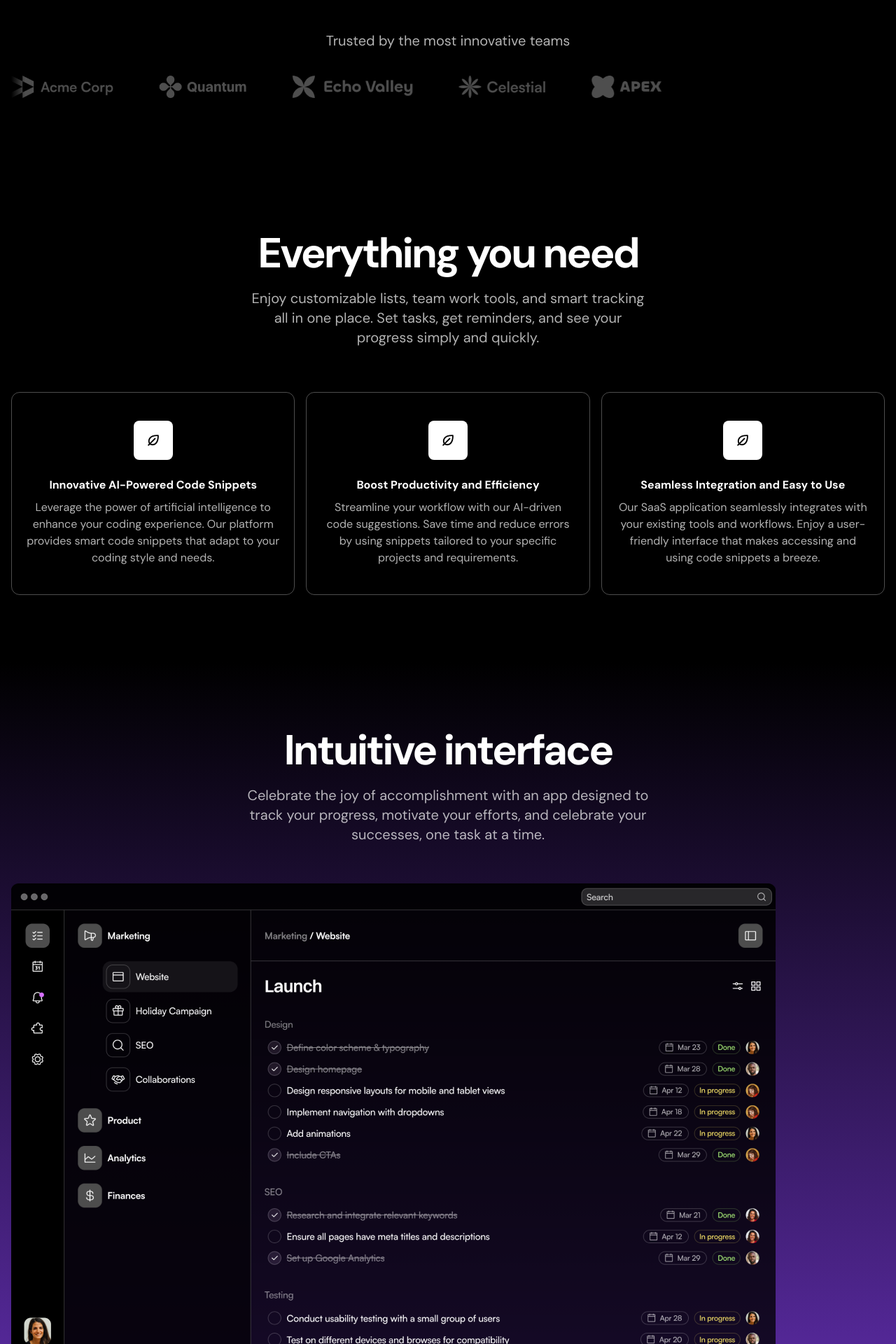
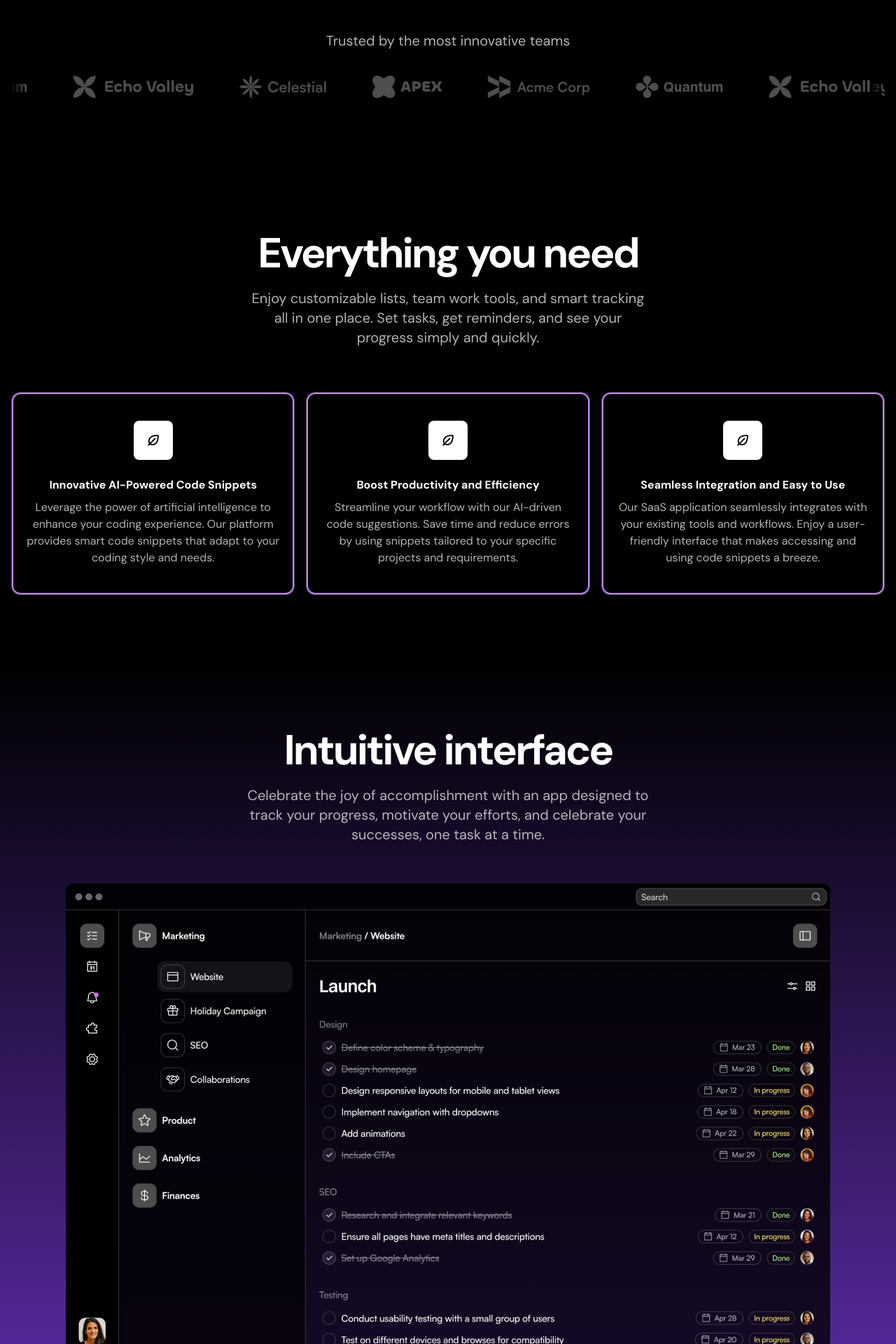
Before and after one commit to Tushar4351/Ai-code-snippet-manager, a Next.js app: page / in a window 1280 px wide. Shown: the part 880-2800 px from the top of the page at 70% size. Built offline with nearby package versions, Linux system fonts and the light colour scheme.

Commit message:
home page done

```diff
--- a/package.json
+++ b/package.json
@@ -10,9 +10,12 @@
   },
   "dependencies": {
     "clsx": "^2.1.1",
+    "framer-motion": "^11.3.2",
     "next": "14.2.5",
+    "next-auth": "^5.0.0-beta.19",
     "react": "^18",
-    "react-dom": "^18"
+    "react-dom": "^18",
+    "zod": "^3.23.8"
   },
   "devDependencies": {
     "@svgr/webpack": "^8.1.0",
--- a/src/app/globals.css
+++ b/src/app/globals.css
@@ -1,3 +1,16 @@
 @tailwind base;
 @tailwind components;
 @tailwind utilities;
+
+@keyframes ticker {
+    0% {
+      transform: translateX(0);
+    }
+    100% {
+      transform: translateX(-50%);
+    }
+  }
+
+  .animate-ticker {
+    animation: ticker 30s linear infinite;
+  }
--- a/src/app/page.tsx
+++ b/src/app/page.tsx
@@ -2,6 +2,7 @@ import Banner from "@/components/Banner";
 import CallToAction from "@/components/CallToAction";
 import FAQs from "@/components/FAQs";
 import Features from "@/components/Features";
+import Footer from "@/components/Footer";
 import Hero from "@/components/Hero";
 import LogoTicker from "@/components/LogoTicker";
 import NavBar from "@/components/NavBar";
@@ -18,6 +19,7 @@ export default function Home() {
       <ProductShowcase />
       <FAQs />
       <CallToAction />
+      <Footer/>
     </>
   );
 }
--- a/src/components/CallToAction.tsx
+++ b/src/components/CallToAction.tsx
@@ -1,9 +1,71 @@
-import React from 'react'
+"use client";
+
+import { motion, useScroll, useTransform } from "framer-motion";
+import helixImage from "../assets/images/helix2.png";
+import emojiStarImage from "../assets/images/emojistar.png";
+import Image from "next/image";
+import { useRef } from "react";
 
 const CallToAction = () => {
+  const containerRef = useRef<HTMLDivElement>(null);
+  const { scrollYProgress } = useScroll({
+    target: containerRef,
+    offset: ["start end", "end end"],
+  });
+  const translateY = useTransform(scrollYProgress, [0, 1], [50, -50]);
+  const opacity = useTransform(scrollYProgress, [0, 1], [0.5, 1]);
   return (
-    <div>CallToAction</div>
-  )
-}
+    <div
+      className="bg-black text-white py-[72px] sm:py-24 text-center"
+      ref={containerRef}
+    >
+      <div className="container max-w-xl relative">
+        <motion.div
+          style={{
+            translateY,
+          }}
+        >
+          <Image
+            src={helixImage}
+            alt="helix picture"
+            className="absolute top-6 left-[calc(100%+36px)] hidden sm:inline"
+          />
+        </motion.div>
+        <motion.div
+          style={{
+            translateY,
+          }}
+        >
+          <Image
+            src={emojiStarImage}
+            alt="Emoji StarImage picture"
+            className="absolute -top-[120px] right-[calc(100%+24px)] hidden sm:inline"
+          />
+        </motion.div>
+        <h2 className="font-bold text-5xl sm:text-6xl tracking-tighter">
+          Get instant access
+        </h2>
+        <div className="max-w-xl mx-auto">
+          <p className="mt-5 text-xl text-white/70">
+            Celebrate the joy of accomplishment with an app designed to track
+            your progress and motivate your efforts.
+          </p>
+        </div>
+        <form className="mt-10 flex flex-col gap-2.5 max-w-sm mx-auto sm:flex-row">
+          <input
+            type="email"
+            name=""
+            id=""
+            placeholder="Your@email.com"
+            className="h-12 bg-white/20 rounded-lg px-5 font-medium placeholder:text-[#9CA3AF] sm:flex-1"
+          />
+          <button className="bg-white text-black h-12 rounded-lg px-5">
+            Get Access
+          </button>
+        </form>
+      </div>
+    </div>
+  );
+};
 
-export default CallToAction
+export default CallToAction;
--- /dev/null
+++ b/src/components/Feature.tsx
@@ -0,0 +1,66 @@
+"use client";
+import { motion, useMotionValue } from "framer-motion";
+import EcosystemIcon from "../assets/icons/ecosystem.svg";
+import { useEffect, useRef, useState } from "react";
+
+const Feature = ({
+  title,
+  description,
+}: {
+  title: string;
+  description: string;
+}) => {
+  const offsetX = useMotionValue(-100);
+  const offsetY = useMotionValue(-100);
+  const [maskImage, setMaskImage] = useState("");
+  const border = useRef<HTMLDivElement>(null);
+
+  useEffect(() => {
+    const updateMousePosition = (e: MouseEvent) => {
+      if (!border.current) return;
+      const BorderRect = border.current.getBoundingClientRect();
+      offsetX.set(e.clientX - BorderRect.x);
+      offsetY.set(e.clientY - BorderRect.y);
+    };
+
+    const updateMaskImage = () => {
+      setMaskImage(
+        `radial-gradient(100px 100px at ${offsetX.get()}px ${offsetY.get()}px, black, transparent)`
+      );
+    };
+
+    // Subscribe to motion value changes and update the mask image
+    const unsubscribeX = offsetX.on("change", updateMaskImage);
+    const unsubscribeY = offsetY.on("change", updateMaskImage);
+
+    // Add the event listener
+    window.addEventListener("mousemove", updateMousePosition);
+
+    // Clean up on component unmount
+    return () => {
+      window.removeEventListener("mousemove", updateMousePosition);
+      unsubscribeX();
+      unsubscribeY();
+    };
+  }, [offsetX, offsetY]);
+
+  return (
+    <div className="border border-white/30 px-5 py-10 text-center rounded-xl sm:flex-1 relative">
+      <motion.div
+        className="absolute inset-0 border-2 border-purple-400 rounded-xl"
+        style={{
+          WebkitMaskImage: maskImage,
+          maskImage: maskImage,
+        }}
+        ref={border}
+      ></motion.div>
+      <div className="inline-flex h-14 w-14 bg-white text-black justify-center items-center rounded-lg">
+        <EcosystemIcon />
+      </div>
+      <h3 className="mt-6 font-bold">{title}</h3>
+      <p className="mt-2 text-white/70">{description}</p>
+    </div>
+  );
+};
+
+export default Feature;
--- a/src/components/Features.tsx
+++ b/src/components/Features.tsx
@@ -1,4 +1,6 @@
-import EcosystemIcon from "../assets/icons/ecosystem.svg";
+"use client";
+import { motion } from "framer-motion";
+import Feature from "./Feature";
 
 const features = [
   {
@@ -35,16 +37,11 @@ const Features = () => {
 
         <div className="mt-16 flex flex-col sm:flex-row gap-4">
           {features.map((feature, index) => (
-            <div
+            <Feature
               key={index}
-              className="border border-white/30 px-5 py-10 text-center rounded-xl sm:flex-1"
-            >
-              <div className="inline-flex h-14 w-14 bg-white text-black justify-center items-center rounded-lg">
-                <EcosystemIcon />{" "}
-              </div>
-              <h3 className="mt-6 font-bold">{feature.title}</h3>
-              <p className="mt-2 text-white/70">{feature.description}</p>
-            </div>
+              title={feature.title}
+              description={feature.description}
+            />
           ))}
         </div>
       </div>
--- /dev/null
+++ b/src/components/Footer.tsx
@@ -0,0 +1,34 @@
+import InstaIcon from "../assets/icons/insta.svg";
+import XSocial from "../assets/icons/x-social.svg";
+import TiktokIcon from "../assets/icons/tiktok.svg";
+import YoutubeIcon from "../assets/icons/youtube.svg";
+
+const Footer = () => {
+  return (
+    <footer className="py-5 bg-black text-white/60 border-white/20">
+      <div className="container">
+        <div className="flex flex-col gap-4 sm:flex-row sm:justify-between">
+          <div className="text-center">
+            @ 2024 Your Company, Inc. All rights reserved
+          </div>
+          <ul className="flex justify-center gap-2.5">
+            <li>
+              <XSocial />
+            </li>
+            <li>
+              <InstaIcon />
+            </li>
+            <li>
+              <TiktokIcon />
+            </li>
+            <li>
+              <YoutubeIcon />
+            </li>
+          </ul>
+        </div>
+      </div>
+    </footer>
+  );
+};
+
+export default Footer;
--- a/src/components/LogoTicker.tsx
+++ b/src/components/LogoTicker.tsx
@@ -1,3 +1,5 @@
+"use client";
+import { motion } from "framer-motion";
 import Image from "next/image";
 import React from "react";
 import acmeLogo from "../assets/images/acme.png";
@@ -21,8 +23,21 @@ const LogoTicker = () => {
         <h2 className="text-xl text-center text-white/70 ">
           Trusted by the most innovative teams
         </h2>
-        <div className="overflow-hidden mt-9 before:content-[''] after:content-[''] before:absolute after:absolute before:h-full after:h-full before:w-5 after:w-6 relative after:right-0 before:left-0 after:top-0 before:top-0 before:bg-[linear-gradient(to_right,#000,rgb(0,0,0,0))] after:bg-[linear-gradient(to_right,#000,rgb(0,0,0,0))]">
-          <div className="flex gap-16">
+        <div className="flex  overflow-hidden mt-9 before:content-[''] before:z-10 after:content-[''] before:absolute after:absolute before:h-full after:h-full before:w-5 after:w-5 relative after:right-0 before:left-0 after:top-0 before:top-0 before:bg-[linear-gradient(to_right,#000,rgb(0,0,0,0))] after:bg-[linear-gradient(to_right,#000,rgb(0,0,0,0))]">
+          <motion.div
+            transition={{
+              duration: 30,
+              ease: "linear",
+              repeat: Infinity,
+            }}
+            initial={{
+              translateX: 0,
+            }}
+            animate={{
+              translateX: "-50%",
+            }}
+            className="flex flex-none gap-16 pr-16"
+          >
             {images.map((image, index) => (
               <Image
                 key={index}
@@ -31,7 +46,23 @@ const LogoTicker = () => {
                 className="flex-none h-8 w-auto"
               />
             ))}
-          </div>
+            {images.map((image, index) => (
+              <Image
+                key={index}
+                src={image.src}
+                alt={image.alt}
+                className="flex-none h-8 w-auto"
+              />
+            ))}
+                 {images.map((image, index) => (
+              <Image
+                key={index}
+                src={image.src}
+                alt={image.alt}
+                className="flex-none h-8 w-auto"
+              />
+            ))}
+          </motion.div>
         </div>
       </div>
     </div>
--- a/src/components/ProductShowcase.tsx
+++ b/src/components/ProductShowcase.tsx
@@ -1,10 +1,24 @@
+"use client";
+
+import { motion, useScroll, useTransform } from "framer-motion";
 import Image from "next/image";
 import appScreen from "../assets/images/app-screen.png";
+import { useRef } from "react";
 
 const ProductShowcase = () => {
+  const appImage = useRef<HTMLDivElement>(null);
+
+  const { scrollYProgress } = useScroll({
+    target: appImage,
+    offset: ["start end", "end end"],
+  });
+
+  const rotateX = useTransform(scrollYProgress, [0, 1], [15, 0]);
+  const opacity = useTransform(scrollYProgress, [0, 1], [0.5, 1]);
+
   return (
     <div className="bg-black text-white bg-gradient-to-b from-black to-[#5D2CA8] py-[72px] sm:py-24">
-      <div className="container">
+      <div className="container flex flex-col justify-center items-center">
         <h2 className="text-center font-bold text-5xl sm:text-6xl tracking-tighter">
           Intuitive interface
         </h2>
@@ -15,8 +29,16 @@ const ProductShowcase = () => {
             one task at a time.
           </p>
         </div>
-
-        <Image src={appScreen} alt="DashBoard picture" className="mt-14" />
+        <motion.div
+          ref={appImage}
+          style={{
+            opacity: opacity,
+            rotateX: rotateX,
+            transformPerspective: "800px",
+          }}
+        >
+          <Image src={appScreen} alt="DashBoard picture" className="mt-14" />
+        </motion.div>
       </div>
     </div>
   );
```
Also changed, not shown: src/components/FAQs.tsx (+29 -3 lines), src/components/Hero.tsx (+18 -3 lines), 1 other file (tests, documents, lock files or other folders).
